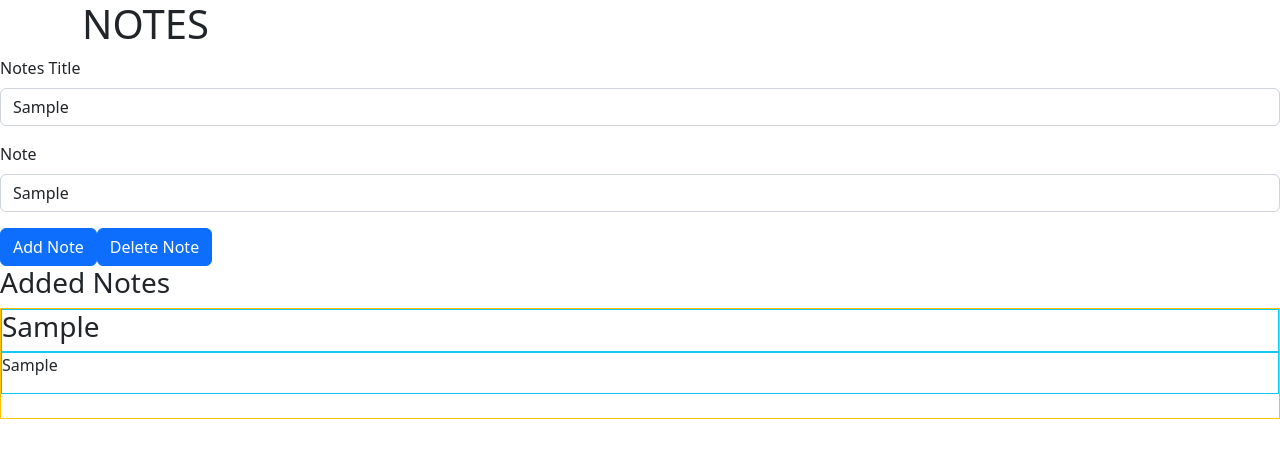
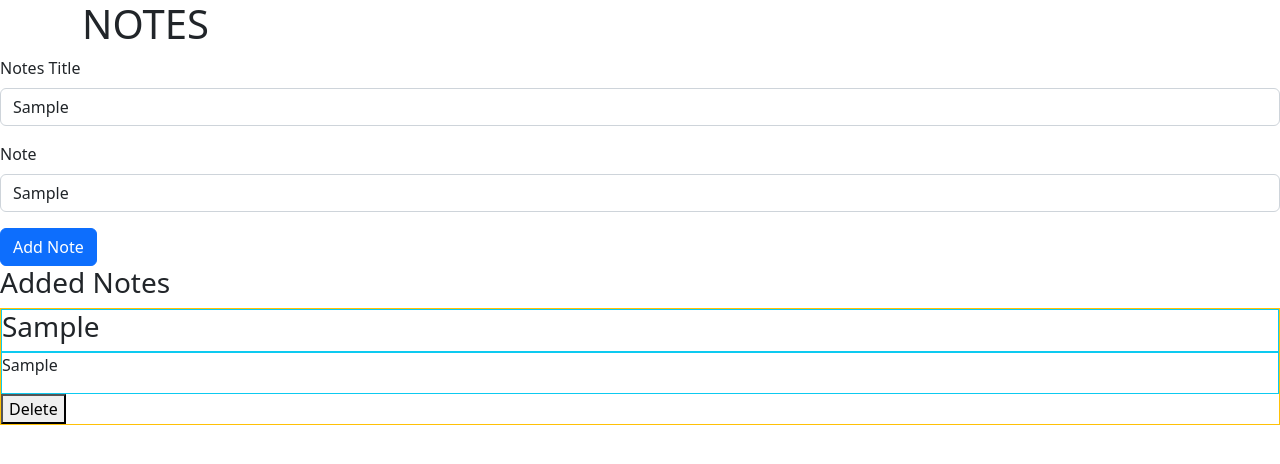
Before and after one commit to mthavaf/Notes-Angular, an Angular app: page / in a window 1280 px wide. Both pictures are taken after typing "Sample", "Sample" into the empty fields and a click on the button "Add Note". Shown: the top 464 px of the page. Built offline with nearby package versions, Linux system fonts and the light colour scheme.

Commit message:
added delete feature

```diff
--- a/src/app/add-notes/add-notes.component.html
+++ b/src/app/add-notes/add-notes.component.html
@@ -8,5 +8,5 @@
       <input type="text" [(ngModel)]="noteContent" class="form-control" name="title" id="title" aria-describedby="emailHelp">
     </div>
     <button type="submit" class="btn btn-primary">Add Note</button>
-    <button type="button" (click)="onDelete()" class="btn btn-primary" >Delete Note</button>
+    <!-- <button type="button" (click)="onDelete()" class="btn btn-primary" >Delete All</button> -->
   </form>
--- a/src/app/add-notes/add-notes.component.ts
+++ b/src/app/add-notes/add-notes.component.ts
@@ -4,33 +4,29 @@ import { Note } from '../Note';
 @Component({
   selector: 'app-add-notes',
   templateUrl: './add-notes.component.html',
-  styleUrls: ['./add-notes.component.css']
+  styleUrls: ['./add-notes.component.css'],
 })
 export class AddNotesComponent implements OnInit {
   notesTitle!: String;
   noteContent!: String;
   @Output() whenNoteAddedCallThis: EventEmitter<Note> = new EventEmitter();
-  @Output() whenNoteDeleteCallThis: EventEmitter<Note> = new EventEmitter();
+  // @Output() whenNoteDeletedCallThis: EventEmitter<Note> = new EventEmitter();
 
-  constructor() { }
+  constructor() {}
 
-  ngOnInit(): void {
-  }
+  ngOnInit(): void {}
   onSubmit() {
     const note = {
       notesTitle: this.notesTitle,
       noteContent: this.noteContent,
-    }
+    };
     this.whenNoteAddedCallThis.emit(note);
-
-    }
-    onDelete(){
-      const note = {
-        notesTitle: this.notesTitle,
-        noteContent: this.noteContent,
-      }
-    this.whenNoteDeleteCallThis.emit(note);
-
   }
-
+  // onDelete() {
+  //   const note = {
+  //     notesTitle: this.notesTitle,
+  //     noteContent: this.noteContent,
+  //   };
+  //   this.whenNoteDeletedCallThis.emit(note);
+  // }
 }
--- a/src/app/dis-notes/dis-notes.component.html
+++ b/src/app/dis-notes/dis-notes.component.html
@@ -5,5 +5,6 @@
 <div class="border border-info">
 <p>{{i.noteContent}}</p>
 </div>
+<button (click)="onDelete()">Delete</button>
 <br>
 </div>
--- a/src/app/dis-notes/dis-notes.component.ts
+++ b/src/app/dis-notes/dis-notes.component.ts
@@ -1,4 +1,4 @@
-import { Component, Input, OnInit } from '@angular/core';
+import { Component, EventEmitter, Input, OnInit, Output } from '@angular/core';
 import { Note } from '../Note';
 
 @Component({
@@ -8,9 +8,17 @@ import { Note } from '../Note';
 })
 export class DisNotesComponent implements OnInit {
     @Input()i!: Note;
+    @Output() whenNoteDeletedCallThis: EventEmitter<Note> = new EventEmitter();
   constructor() { }
 
   ngOnInit(): void {
   }
+  onDelete() {
+    const note = {
+      notesTitle: '',
+      noteContent: '',
+    };
+    this.whenNoteDeletedCallThis.emit(note);
+  }
 
 }
--- a/src/app/notes/notes.component.html
+++ b/src/app/notes/notes.component.html
@@ -1,5 +1,5 @@
-<app-add-notes (whenNoteAddedCallThis)="addNote($event)" (whenNoteDeletedCallThis)="deleteNote($event)"></app-add-notes>
+<app-add-notes (whenNoteAddedCallThis)="addNote($event)"></app-add-notes>
 <h3>Added Notes</h3>
-<div *ngFor="let i of notes">
-    <app-dis-notes [i]="i"></app-dis-notes>
+<div *ngFor="let i of notes" >
+  <app-dis-notes [i]="i" (whenNoteDeletedCallThis)="deleteNote($event)"></app-dis-notes>
 </div>
--- a/src/app/notes/notes.component.ts
+++ b/src/app/notes/notes.component.ts
@@ -4,35 +4,29 @@ import { Note } from '../Note';
 @Component({
   selector: 'app-notes',
   templateUrl: './notes.component.html',
-  styleUrls: ['./notes.component.css']
+  styleUrls: ['./notes.component.css'],
 })
 export class NotesComponent implements OnInit {
-  storage:string | null;
-  notes : Note[];
+  storage: string | null;
+  notes: Note[];
 
   constructor() {
-    this.storage=localStorage.getItem("notes");
-    if(this.storage==null){
-      this.notes=[];
+    this.storage = localStorage.getItem('notes');
+    if (this.storage == null) {
+      this.notes = [];
+    } else {
+      this.notes = JSON.parse(this.storage);
     }
-    else
-    {
-      this.notes=JSON.parse(this.storage);
-    }
-   }
-
-  ngOnInit(): void {
-  }
-  addNote(note:Note){
-    this.notes.push(note);
-    localStorage.setItem("notes",JSON.stringify(this.notes));
-
-  }
-  deleteNote(note:Note){
-    alert("noteToBeDeleted"+JSON.stringify(note));
-    localStorage.setItem("notes",JSON.stringify(this.notes));
-
   }
 
-
+  ngOnInit(): void {}
+  addNote(note: Note) {
+    this.notes.push(note);
+    localStorage.setItem('notes', JSON.stringify(this.notes));
+  }
+  deleteNote(note: Note) {
+    const index= this.notes.indexOf(note);
+    this.notes.splice(index,1);
+    localStorage.setItem('notes',JSON.stringify(this.notes));
+  }
 }
```
